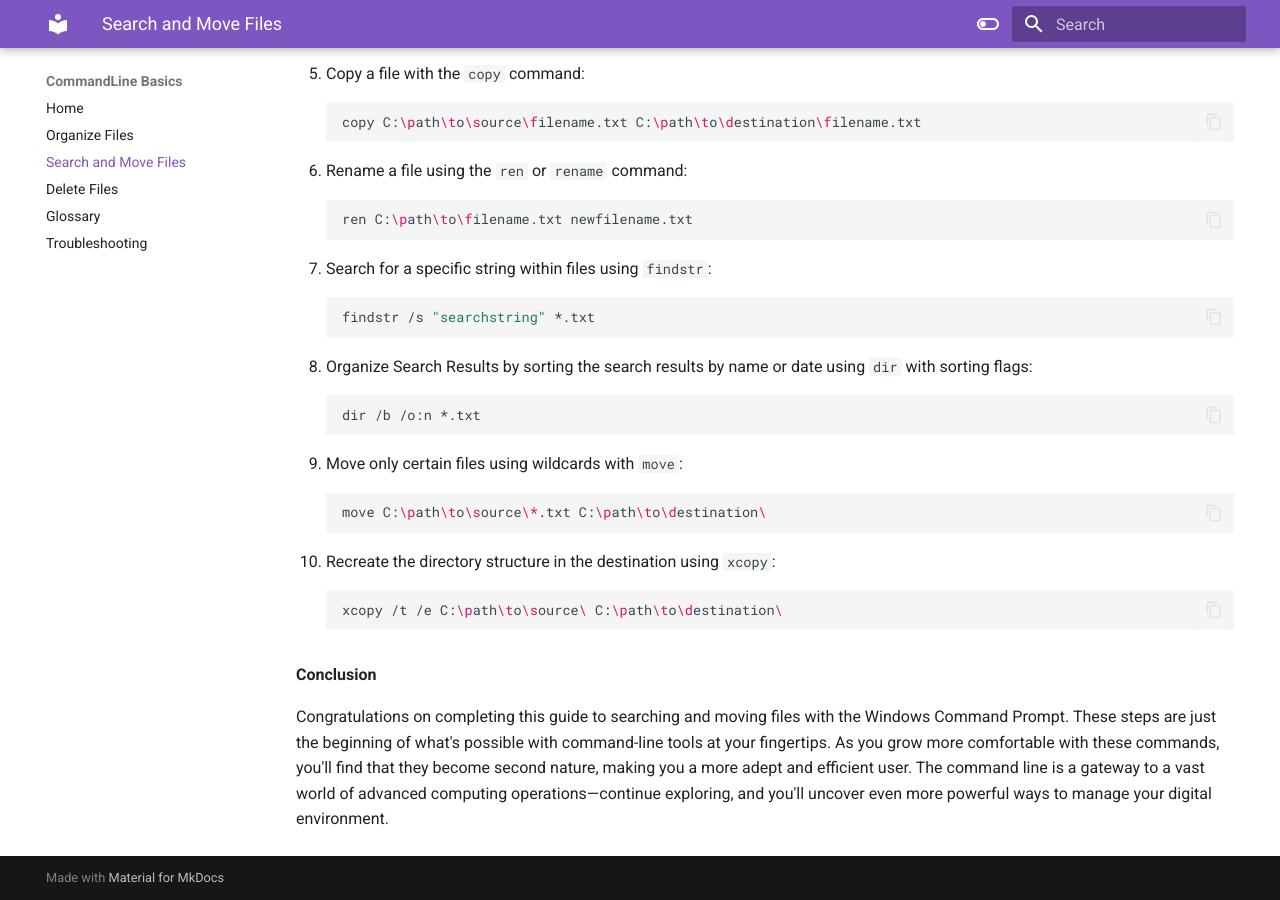
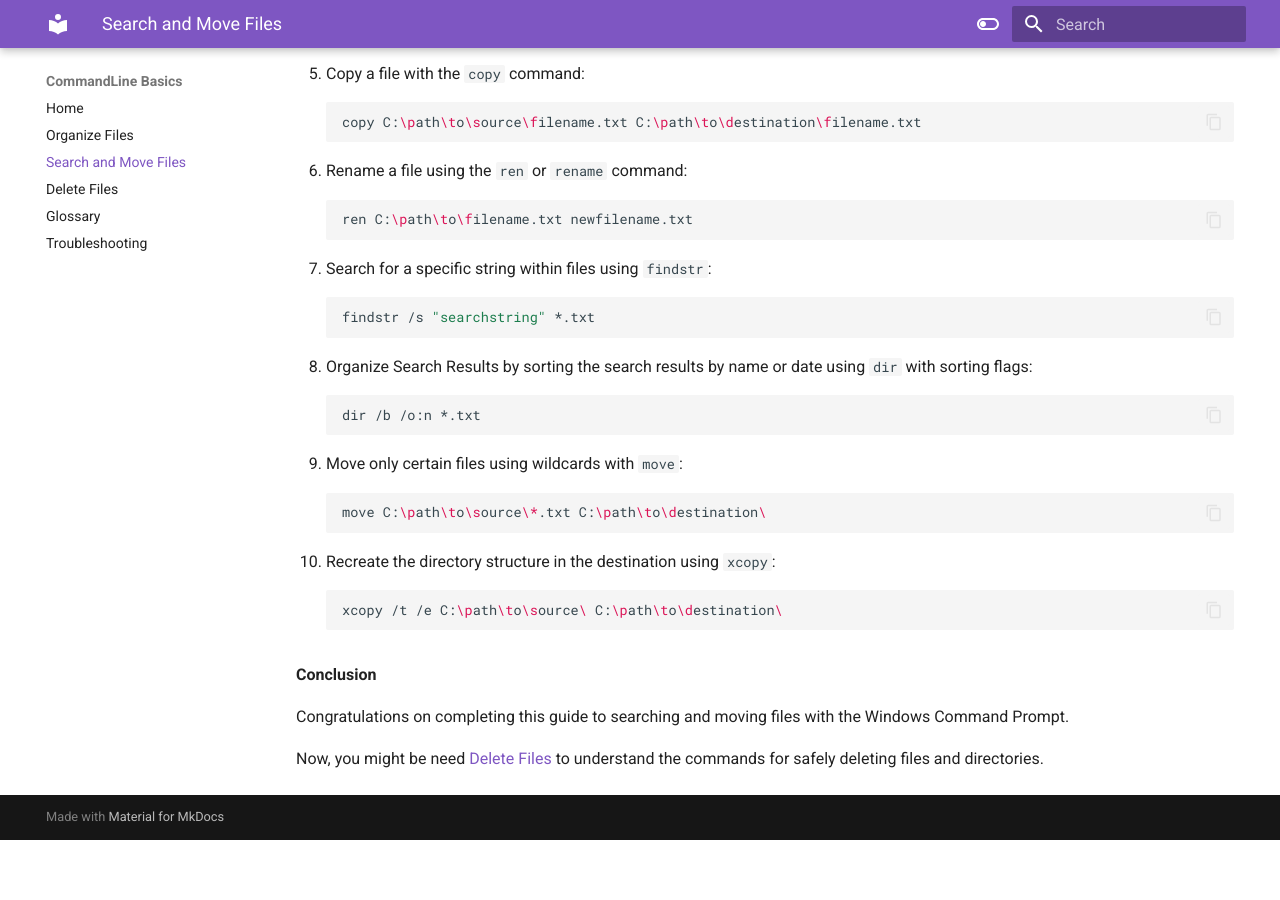
Before and after one commit to RichardLi6/UsingCommandLine, an MkDocs documentation site: the page built from docs/SearchMove.md, in a window 1280 px wide and 900 px high, scrolled down 1300 px. Built offline with MkDocs 1.6.1 and Material for MkDocs 9.7.7, drawn with Linux system fonts in a browser that asks for light colours; after the commit the page ends 2140 px from its top, so only the background shows below that.

Commit message:
fix some details

```diff
--- a/docs/SearchMove.md
+++ b/docs/SearchMove.md
@@ -92,9 +92,6 @@ a directory:
 <b>Conclusion</b>
 
 Congratulations on completing this guide to searching and moving files with the
-Windows Command Prompt. These steps are just the beginning of what's possible with
-command-line tools at your fingertips. As you grow more comfortable with these
-commands, you'll find that they become second nature, making you a more adept and
-efficient user. The command line is a gateway to a vast world of advanced computing
-operations—continue exploring, and you'll uncover even more powerful ways to manage
-your digital environment.
+Windows Command Prompt.
+
+Now, you might be need [Delete Files](DeletingFiles.md) to understand the commands for safely deleting files and directories.
```
Also changed, not shown: docs/DeletingFiles.md (+1 -5 lines), docs/OrganizeFiles.md (+3 -5 lines), docs/index.md (+1 -2 lines).
